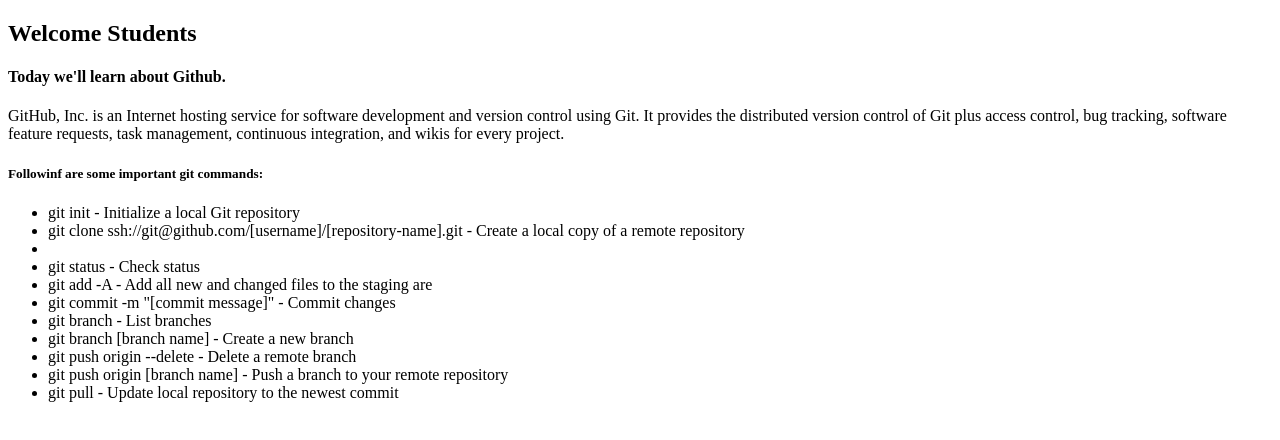
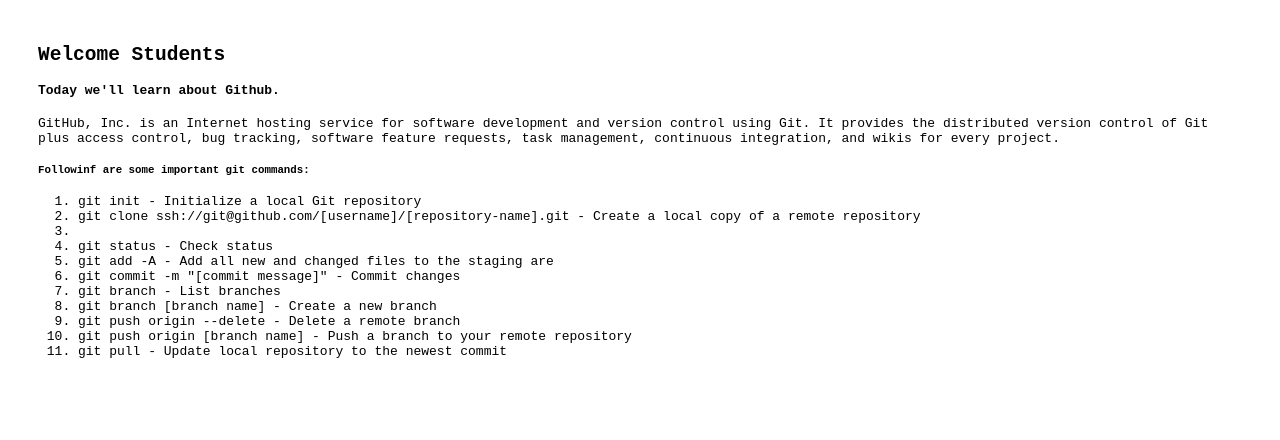
Before and after one commit to SaqibSyed1014/git-assignment, a plain HTML site: page index.html in a window 1280 px wide. Drawn offline with Linux system fonts and the light colour scheme.

Commit message:
stylesheet added

```diff
--- a/index.html
+++ b/index.html
@@ -3,14 +3,16 @@
 <head>
   <meta charset="UTF-8">
   <title>Learning Git</title>
+  <link rel="stylesheet" href="style.css">
 </head>
 <body>
+  <div class="content">
     <h2>Welcome Students</h2>
     <h4>Today we'll learn about Github.</h4>
     <p>GitHub, Inc. is an Internet hosting service for software development and version control using Git. It provides the distributed version control of Git plus access control, bug tracking, software feature requests, task management, continuous integration, and wikis for every project.</p>
 
     <h5>Followinf are some important git commands: </h5>
-    <ul>
+    <ol>
         <li>git init - Initialize a local Git repository</li>
         <li>git clone ssh://git@github.com/[username]/[repository-name].git - Create a local copy of a remote repository<li>
         <li>git status - Check status</li>
@@ -21,6 +23,7 @@
         <li>git push origin --delete - Delete a remote branch</li>
         <li>git push origin [branch name] - Push a branch to your remote repository</li>
         <li>git pull - Update local repository to the newest commit</li>
-    </ul>
+    </ol>
+  </div>
 </body>
 </html>
--- /dev/null
+++ b/style.css
@@ -0,0 +1,8 @@
+body{
+    font-family: monospace;
+}
+
+
+.content{
+    padding: 20px 30px;
+}
```
